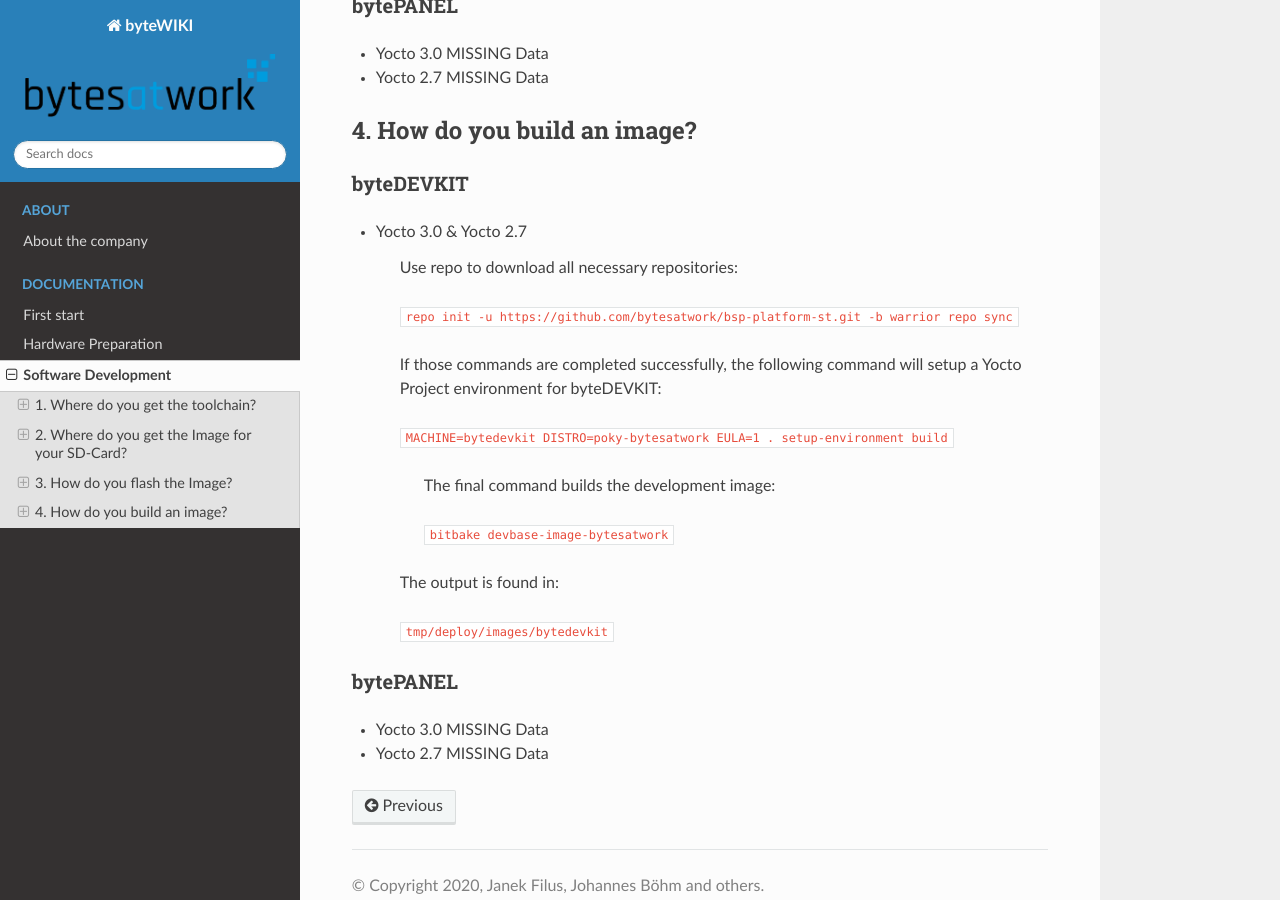
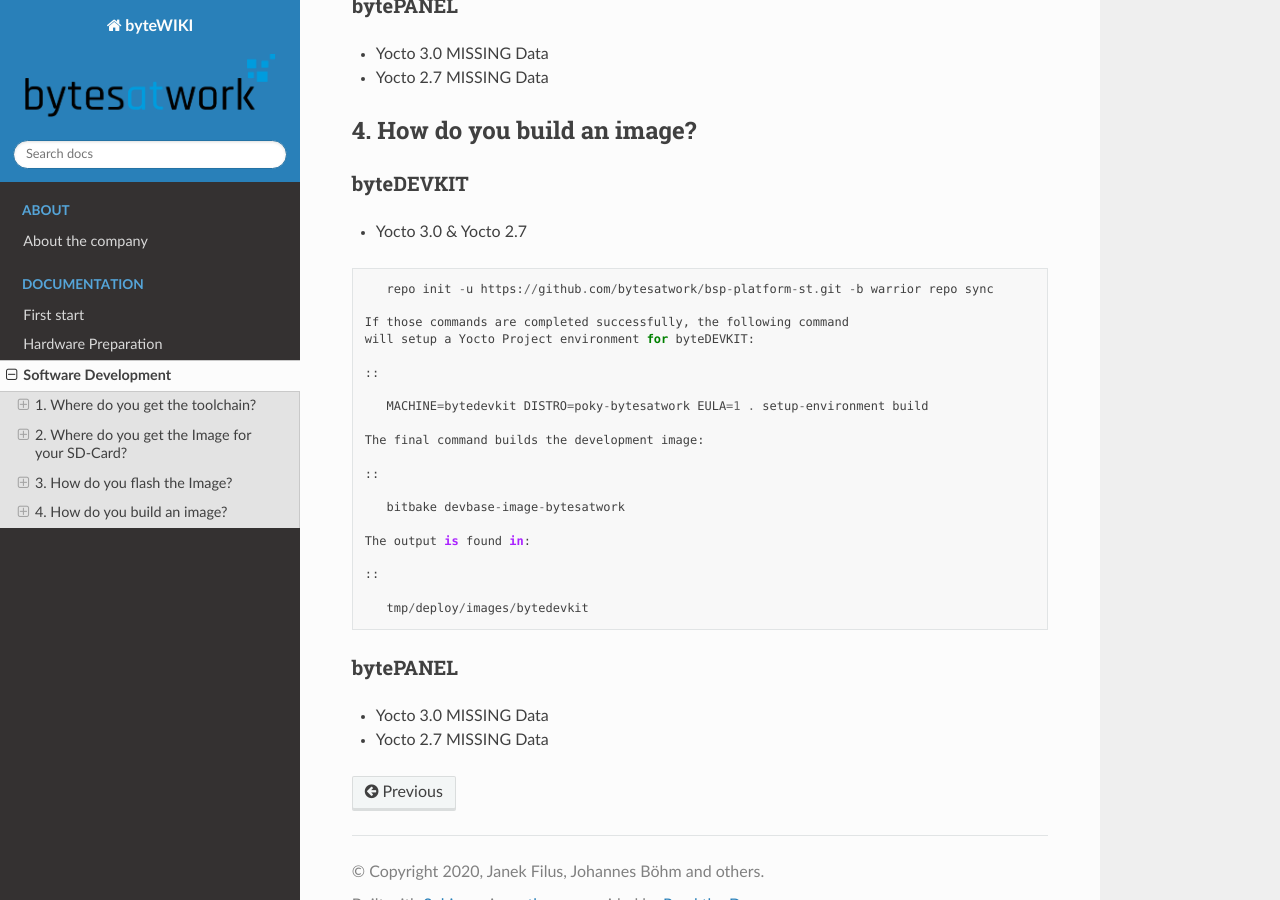
Before and after one commit to jfilus/byteWIKI, a Sphinx documentation site: the page built from docs/source/softwaredevelopment.rst, in a window 1280 px wide and 900 px high, scrolled down 1114 px. Built offline with Sphinx 7.4.7 and the Read the Docs theme 2.0.0, drawn with Linux system fonts in a browser that asks for light colours; pages that are not in the unit, such as notebooks, are missing from menus.

Commit message:
Update softwaredevelopment.rst

```diff
--- a/docs/source/softwaredevelopment.rst
+++ b/docs/source/softwaredevelopment.rst
@@ -71,22 +71,28 @@
 * Yocto 3.0 & Yocto 2.7
 
 
-	Use repo to download all necessary repositories:
+::
 
-	``repo init -u https://github.com/bytesatwork/bsp-platform-st.git -b warrior repo sync``
+      repo init -u https://github.com/bytesatwork/bsp-platform-st.git -b warrior repo sync
 
-   	If those commands are completed successfully, the following command
-   	will setup a Yocto Project environment for byteDEVKIT:
+   If those commands are completed successfully, the following command
+   will setup a Yocto Project environment for byteDEVKIT:
 
-	``MACHINE=bytedevkit DISTRO=poky-bytesatwork EULA=1 . setup-environment build``
+   ::
 
-  	 The final command builds the development image:
+      MACHINE=bytedevkit DISTRO=poky-bytesatwork EULA=1 . setup-environment build
 
-	 ``bitbake devbase-image-bytesatwork``
+   The final command builds the development image:
 
-   	The output is found in:
+   ::
 
-   	``tmp/deploy/images/bytedevkit``
+      bitbake devbase-image-bytesatwork
+
+   The output is found in:
+
+   ::
+
+      tmp/deploy/images/bytedevkit
 
 
 bytePANEL
```
